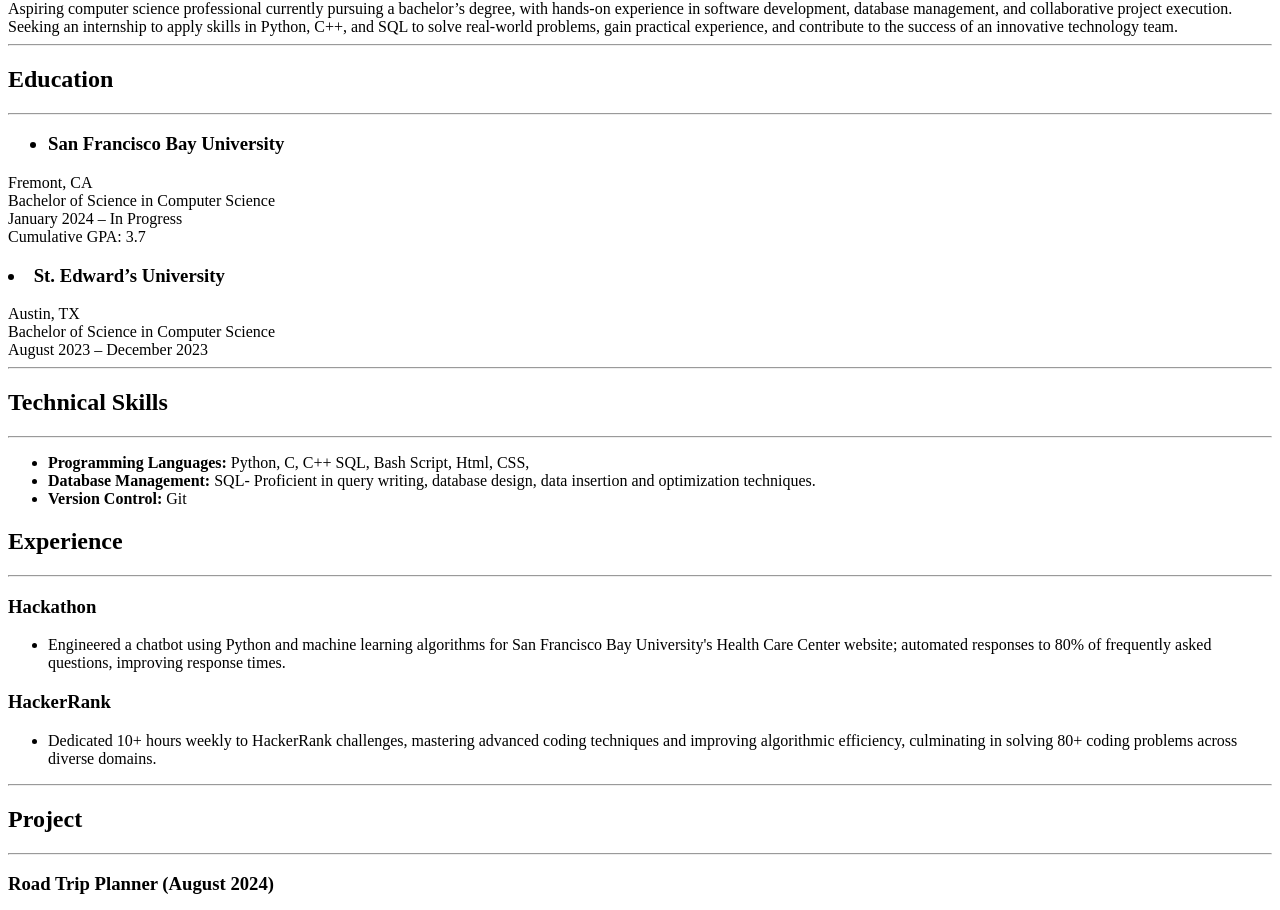
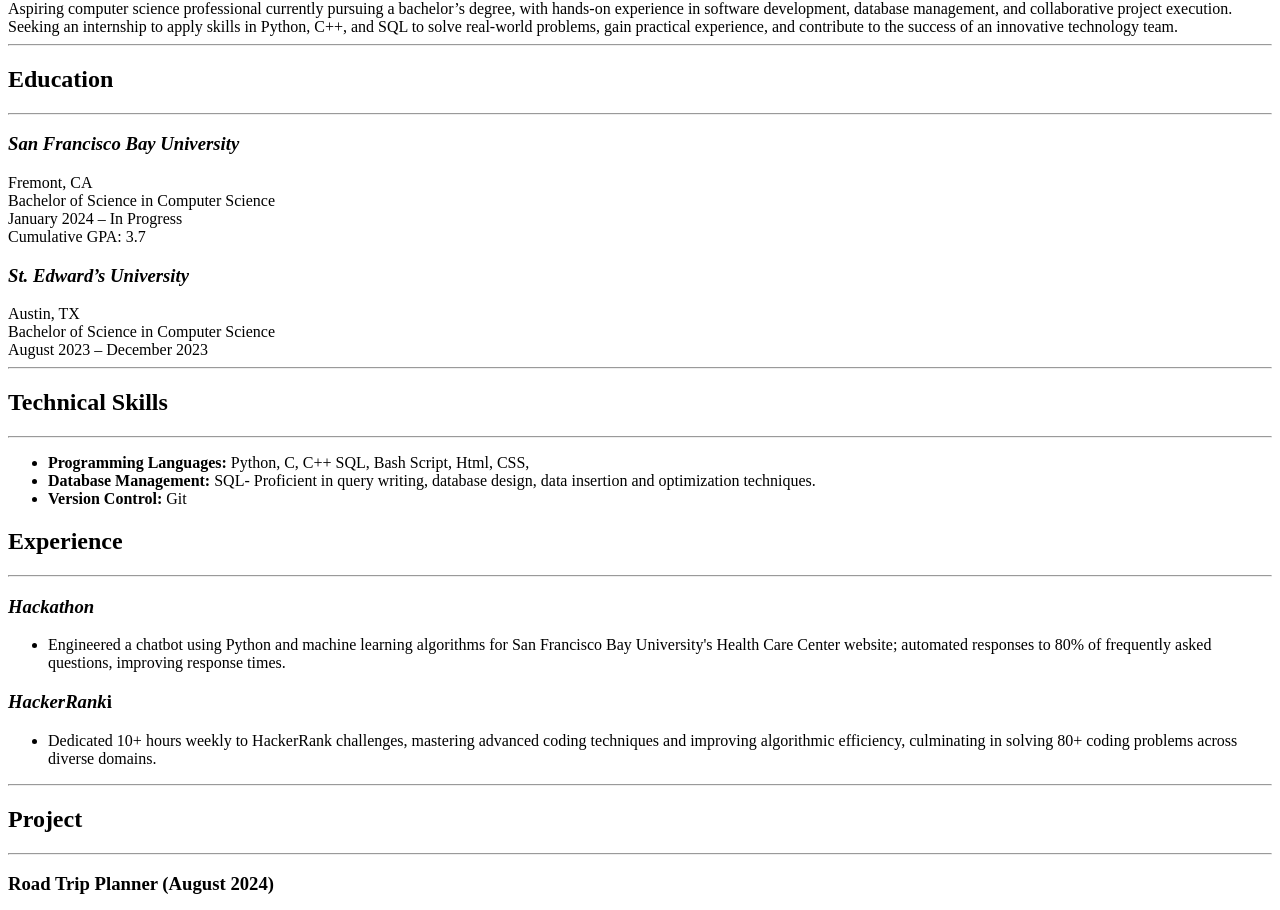
Before and after one commit to Afia-Zaman/HTML-Resume, a plain HTML site: page index.html in a window 1280 px wide. Shown: the part 347-1257 px from the top of the page. Drawn offline with Linux system fonts and the light colour scheme.

Commit message:
index.html

```diff
--- a/index.html
+++ b/index.html
@@ -21,14 +21,14 @@
     <hr>
     <h2> Education</h2>
     <hr>
-    <h3> <ul>
-        <li> San Francisco Bay University</li></h3>
+    <h3>
+        <i> San Francisco Bay University</i></h3>
          Fremont, CA
         <br> Bachelor of Science in Computer Science
         <br> January 2024 – In Progress
         <br> Cumulative GPA: 3.7
         <br>
-        <h3><li> St. Edward’s University</li></h3>
+        <h3><i> St. Edward’s University</i></h3>
         Austin, TX
         <br> Bachelor of Science in Computer Science
         <br> August 2023 – December 2023</h3>
@@ -45,10 +45,10 @@
     </h3></ul>
     <h2>Experience</h2>
     <hr>
-    <h3>Hackathon</h3>
+    <h3><i>Hackathon</i></h3>
         <ul><li>Engineered a chatbot using Python and machine learning algorithms for San Francisco Bay University's Health Care Center website; automated
             responses to 80% of frequently asked questions, improving response times.</li></ul>
-        <h3>HackerRank</h3>
+        <h3><i>HackerRank</i>i</h3>
             <ul> <li>Dedicated 10+ hours weekly to HackerRank challenges, mastering advanced coding techniques and improving algorithmic efficiency,
             culminating in solving 80+ coding problems across diverse domains.</li></ul>
 
```
